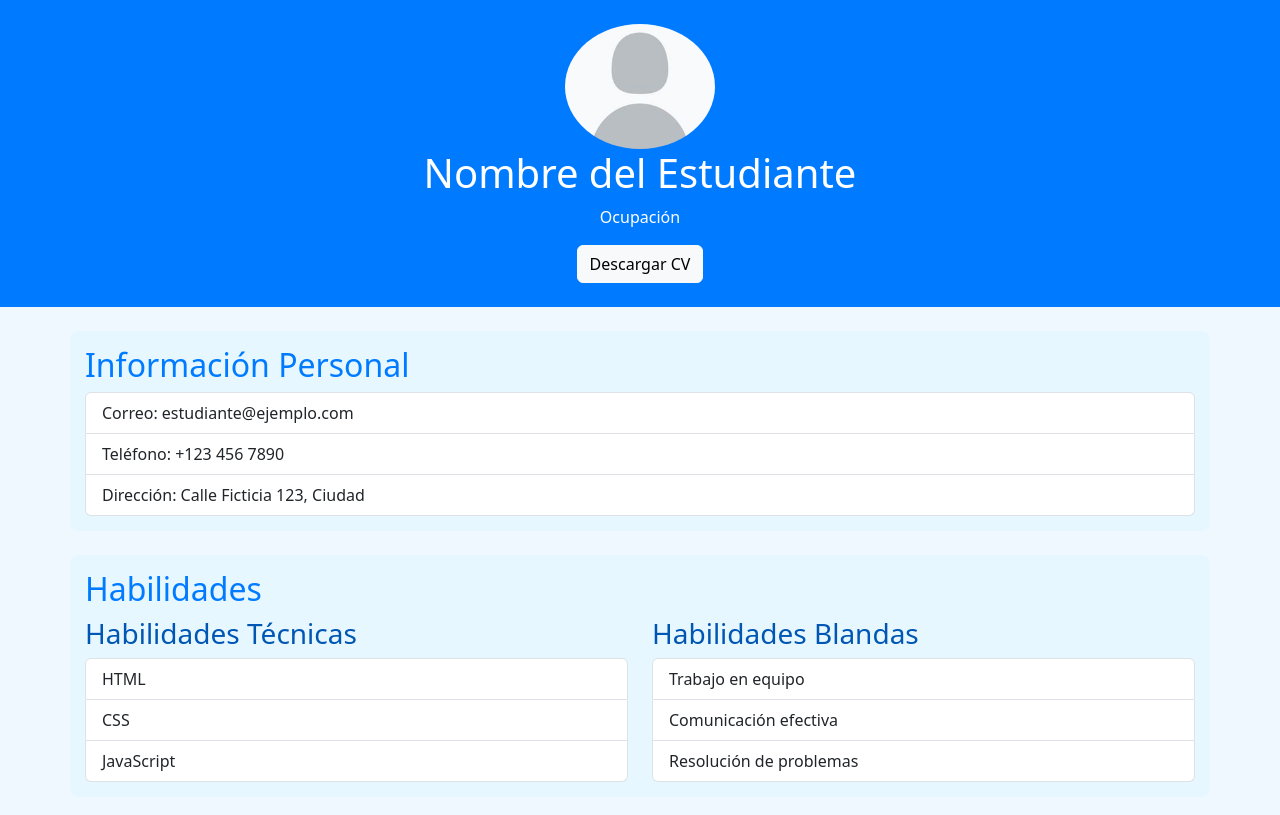
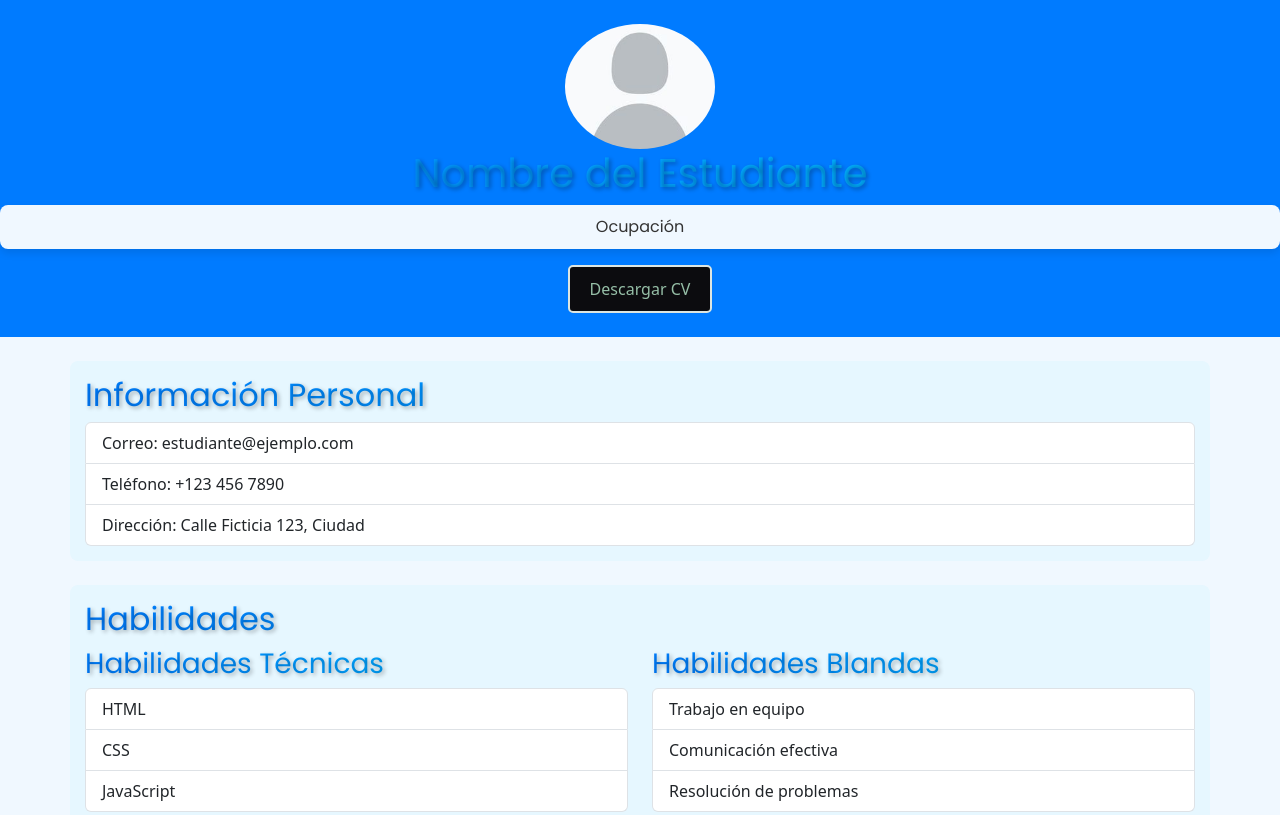
Before and after one commit to Rojaskrg/hoja-vital, a plain HTML site: page index.html in a window 1280 px wide. Shown: the top 815 px of the page. Drawn offline with nearby package versions, Linux system fonts and the light colour scheme.

Commit message:
proyecto

```diff
--- a/index.html
+++ b/index.html
@@ -6,6 +6,7 @@
     <title>Currículum Personal</title>
     <link href="https://cdn.jsdelivr.net/npm/bootstrap@5.3.3/dist/css/bootstrap.min.css" rel="stylesheet">
     <link rel="stylesheet" href="./css/bootstrap.min.css">
+    <link href="https://fonts.googleapis.com/css2?family=Poppins:wght@400;600&display=swap" rel="stylesheet">
 </head>
 <body style="background-color: #f0f8ff; color: #333;">
     <!-- Encabezado -->
@@ -13,7 +14,7 @@
         <img src="./img/9b47a023caf29f113237d61170f34ad9.jpg" alt="Foto de Perfil" class="rounded-circle" width="150">
         <h1>Nombre del Estudiante</h1>
         <p>Ocupación</p>
-        <button class="btn btn-light">Descargar CV</button>
+        <button class="btn btn-fill">Descargar CV</button>
     </header>
 
     <!-- Información Personal -->
@@ -114,9 +115,73 @@
     <!-- Pie de Página -->
     <footer class="text-center mt-4 py-4" style="background-color: #007BFF; color: #fff;">
         <p>Sígueme en:</p>
-        <a href="https://www.linkedin.com" class="btn btn-outline-light me-2">LinkedIn</a>
-        <a href="https://github.com" class="btn btn-outline-light">GitHub</a>
+        <a href="https://www.linkedin.com" class="btn btn-gradient">LinkedIn</a>
+        <a href="https://github.com" class="btn btn-gradient">GitHub</a>
+
+
     </footer>
 
+
+<style>
+
+  /* Botón con gradiente personalizado */
+  .btn-gradient {
+    background: linear-gradient(45deg, #211e24, #2575fc);
+    color: white;
+    border: none;
+  }
+
+  .btn-fill {
+    background-color: rgb(12, 12, 15);
+    color: #96bfa7;
+    padding: 10px 20px;
+    border: 2px solid #dde6e1;
+    border-radius: 5px;
+    cursor: pointer;
+    position: relative;
+    overflow: hidden;
+    z-index: 1;
+    transition: color 0.4s;
+  }
+
+  .btn-fill::before {
+    content: "";
+    background-color: #333768;
+    position: absolute;
+    top: 0;
+    left: -100%;
+    width: 100%;
+    height: 100%;
+    z-index: -1;
+    transition: left 0.4s;
+  }
+
+  .btn-fill:hover::before {
+    left: 0;
+  }
+
+  .btn-fill:hover {
+    color: white;
+  }
+
+  h1, h2, h3 {
+    font-family: 'Poppins', sans-serif; /* Puedes usar Google Fonts u otra fuente elegante */
+    background: linear-gradient(45deg, #007BFF, #00C6FF);
+    -webkit-background-clip: text;
+    -webkit-text-fill-color: transparent;
+    text-shadow: 2px 2px 4px rgba(0, 0, 0, 0.3);
+}
+
+p {
+    font-family: 'Poppins', sans-serif;
+    color: #333;
+    background-color: #f0f8ff;
+    padding: 10px;
+    border-radius: 8px;
+    box-shadow: 0 4px 8px rgba(0, 0, 0, 0.1);
+}
+
+</style>
+<script src="./js/bootstrap.min.js"></script>
 </body>
 </html>
```
